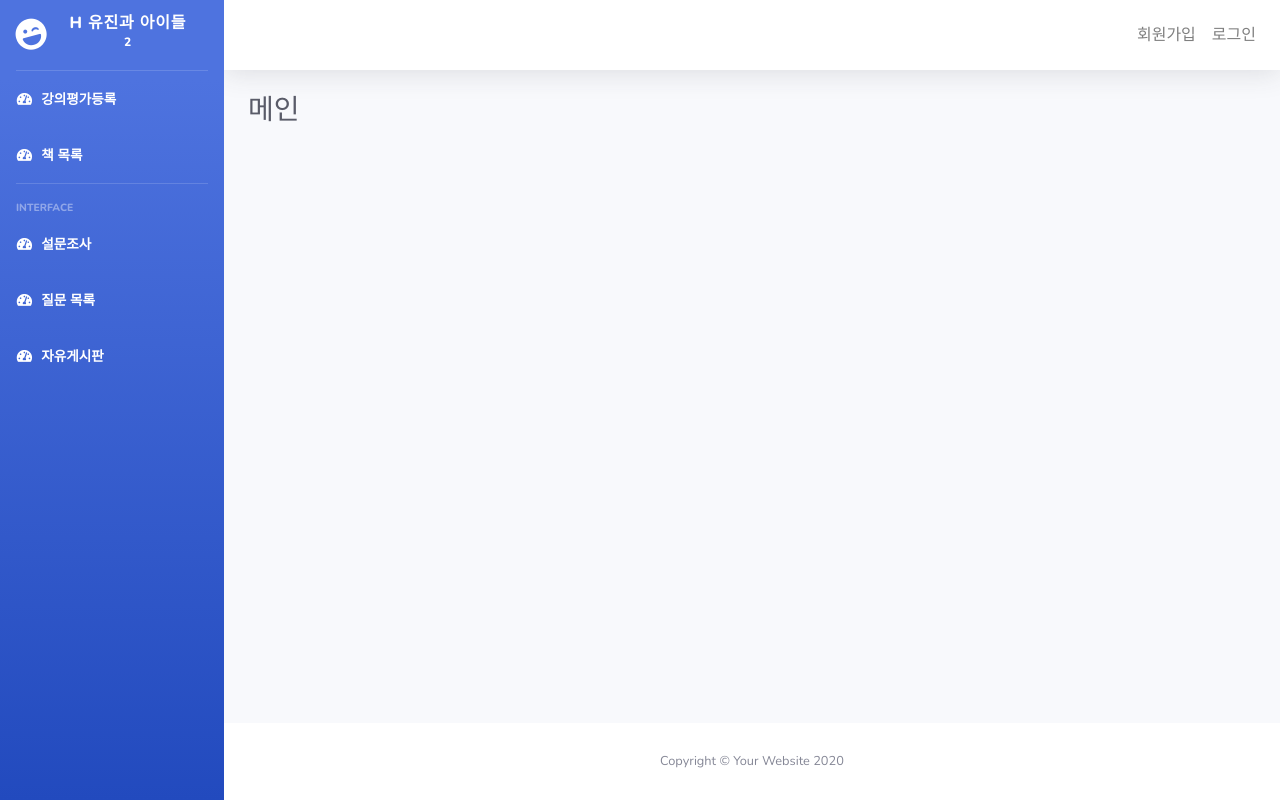
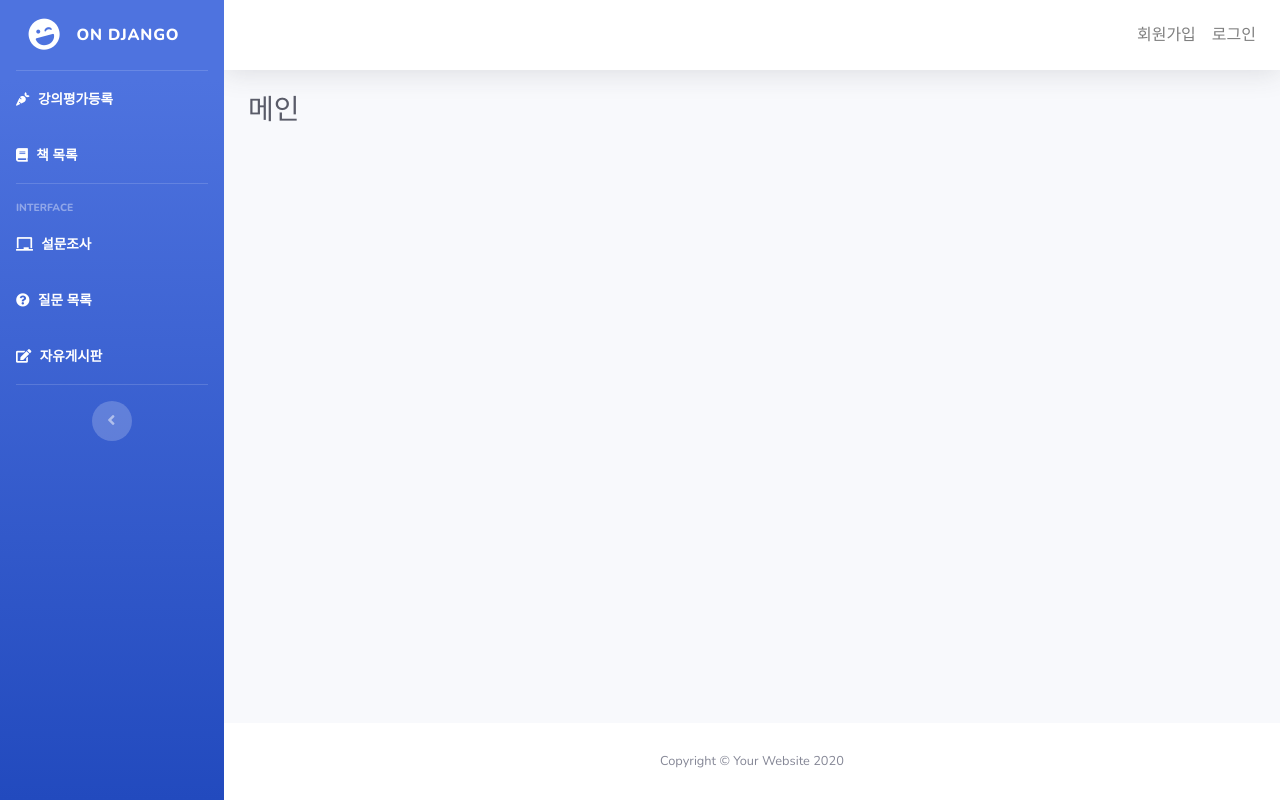
Before and after one commit to coconutstd/lecture_review_site, a Django app: page / in a window 1280 px wide. Run offline with Django 3.2, Linux system fonts and the light colour scheme; some libraries are stand-ins or nearby versions.

Commit message:
#1 페이지 메인 이름 변경 및 fontawesome 아이콘 변경

```diff
--- a/templates/base.html
+++ b/templates/base.html
@@ -33,7 +33,7 @@
         <div class="sidebar-brand-icon rotate-n-15">
           <i class="fas fa-laugh-wink"></i>
         </div>
-        <div class="sidebar-brand-text mx-3">H 유진과 아이들 <sup>2</sup></div>
+        <div class="sidebar-brand-text mx-3">On Django</div>
       </a>
 
       <!-- Divider -->
@@ -42,14 +42,14 @@
       <!-- Nav Item - Dashboard -->
       <li class="nav-item active">
         <a class="nav-link" href="{% url 'crud_lecture_list' %}">
-          <i class="fas fa-fw fa-tachometer-alt"></i>
+          <i class="fas fa-carrot"></i>
           <span>강의평가등록</span></a>
       </li>
 
       <!--min-->
       <li class="nav-item active">
         <a class="nav-link" href="{% url 'book_list' %}">
-          <i class="fas fa-fw fa-tachometer-alt"></i>
+          <i class="fas fa-book""></i>
           <span>책 목록</span></a>
       </li>
 
@@ -67,23 +67,29 @@
         <!-- Nav Item - Dashboard -->
       <li class="nav-item active">
         <a class="nav-link" href="{% url 'review_list' %}">
-          <i class="fas fa-fw fa-tachometer-alt"></i>
+          <i class="fas fa-chalkboard"></i>
           <span>설문조사</span></a>
       </li>
           <li class="nav-item active">
         <a class="nav-link" href="{% url 'qna_list' %}">
-          <i class="fas fa-fw fa-tachometer-alt"></i>
+          <i class="fas fa-question-circle"></i>
           <span>질문 목록</span></a>
       </li>
 
         <!-- Nav Item - Dashboard -->
       <li class="nav-item active">
         <a class="nav-link" href="{% url 'board_list' %}">
-          <i class="fas fa-fw fa-tachometer-alt"></i>
+          <i class="fas fa-edit"></i>
           <span>자유게시판</span></a>
       </li>
 
+    <!-- Divider -->
+      <hr class="sidebar-divider d-none d-md-block">
 
+      <!-- Sidebar Toggler (Sidebar) -->
+      <div class="text-center d-none d-md-inline">
+        <button class="rounded-circle border-0" id="sidebarToggle"></button>
+      </div>
     </ul>
     <!-- End of Sidebar -->
 
```
